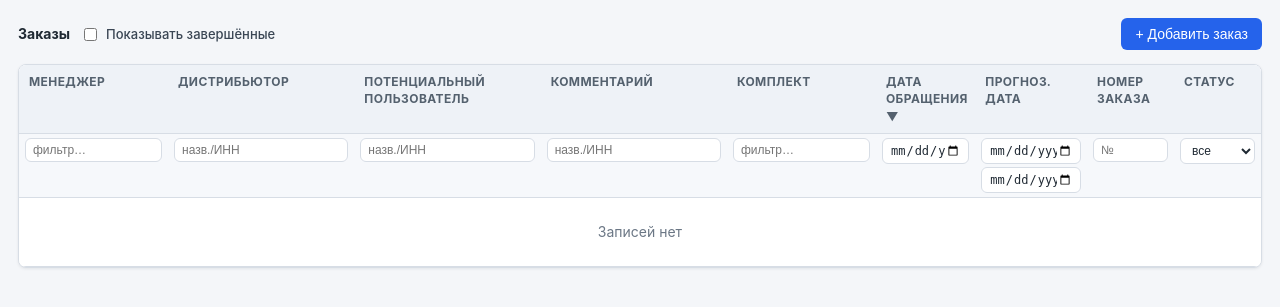
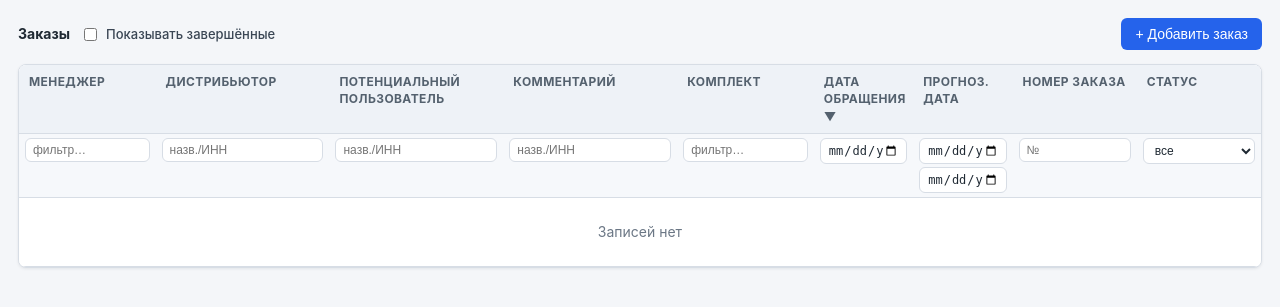
Before and after one commit to PazdnikOFF/orders-portal, a Django app: page /orders/ in a window 1280 px wide. Shown: the part 52-359 px from the top of the page. Run offline with Django 5.2, Linux system fonts and the light colour scheme; the visitor is signed in with stand-in values (Sample User, id 1); data comes from the database, SQL or seed files in the repository; data that the repository does not hold is empty; parts of the project's set-up code (start-up, migrations or seed data) failed here and were passed over.

Commit message:
Таблица: шире колонки «Номер заказа» и «Статус», номер без переноса
Перебалансировал colgroup (сумма 100%): «Номер заказа» и «Статус» по 10%
(раньше 7%) — статус-селект влезает целиком, номер с «📎 файл» не зажат;
немного сужены широкие текстовые колонки. РЭ-000001 не переносится
(white-space:nowrap у колонки номера).

Co-Authored-By: Claude Opus 4.8 <noreply@anthropic.com>

```diff
--- a/app/static/css/app.css
+++ b/app/static/css/app.css
@@ -56,6 +56,8 @@ table.grid tbody tr{cursor:pointer}
    wraps within its column. */
 table.orders-grid{table-layout:fixed}
 table.orders-grid td{overflow-wrap:anywhere}
+/* Order number (col 8) stays on one line — РЭ-000001 must not break. */
+table.orders-grid td:nth-child(8){overflow-wrap:normal;white-space:nowrap}
 /* Custom filter autocomplete: the input keeps its column width, but the
    suggestions dropdown auto-sizes to the longest option (native <datalist>
    can't — its width is locked to the input and it truncates). */
--- a/app/templates/orders/table.html
+++ b/app/templates/orders/table.html
@@ -30,8 +30,8 @@
 <div class="panel" style="overflow:auto">
   <table class="grid orders-grid">
     <colgroup>
-      <col style="width:12%"><col style="width:15%"><col style="width:15%"><col style="width:15%">
-      <col style="width:12%"><col style="width:8%"><col style="width:9%"><col style="width:7%"><col style="width:7%">
+      <col style="width:11%"><col style="width:14%"><col style="width:14%"><col style="width:14%">
+      <col style="width:11%"><col style="width:8%"><col style="width:8%"><col style="width:10%"><col style="width:10%">
     </colgroup>
     <thead>
       <tr>
```
